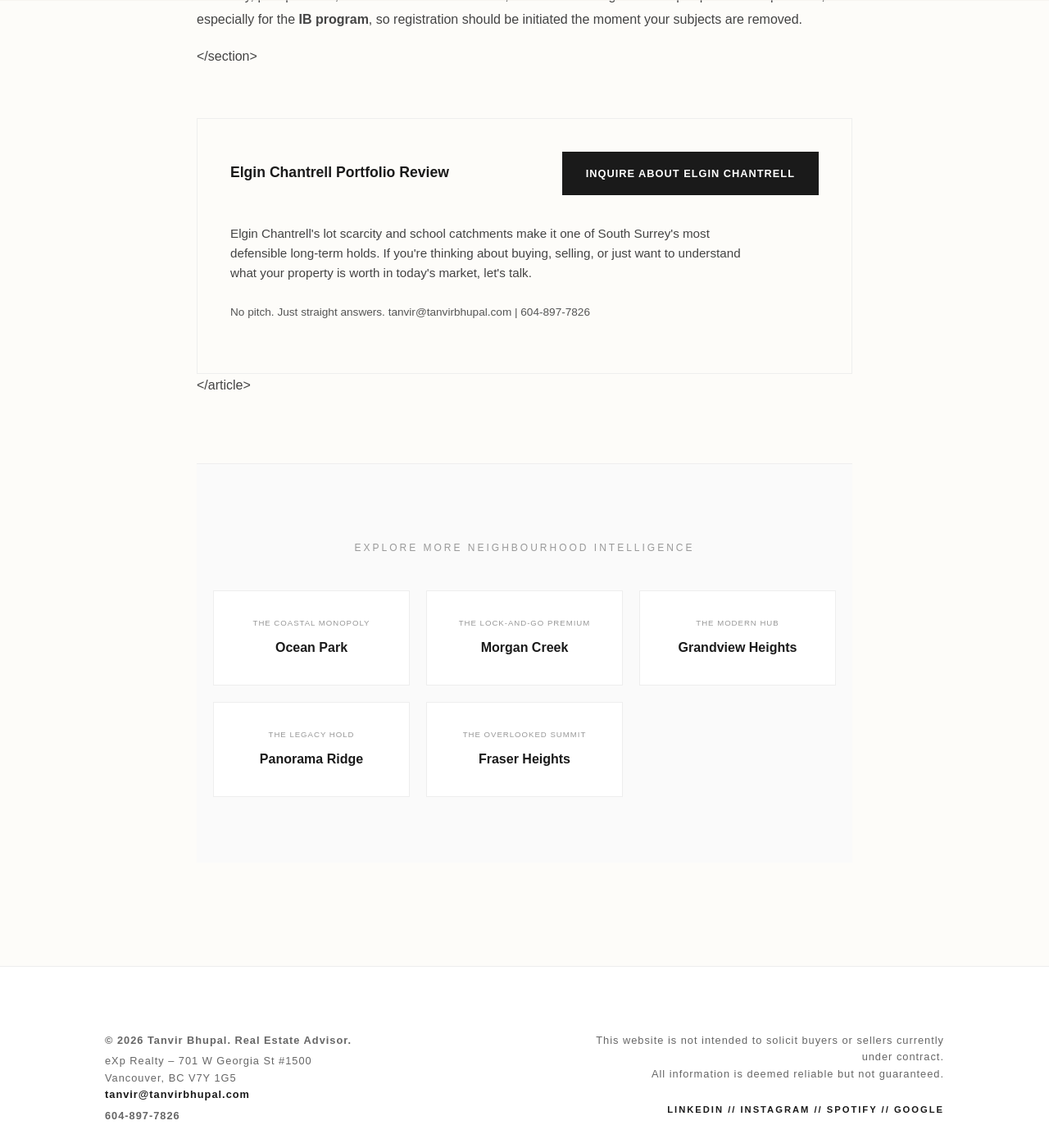
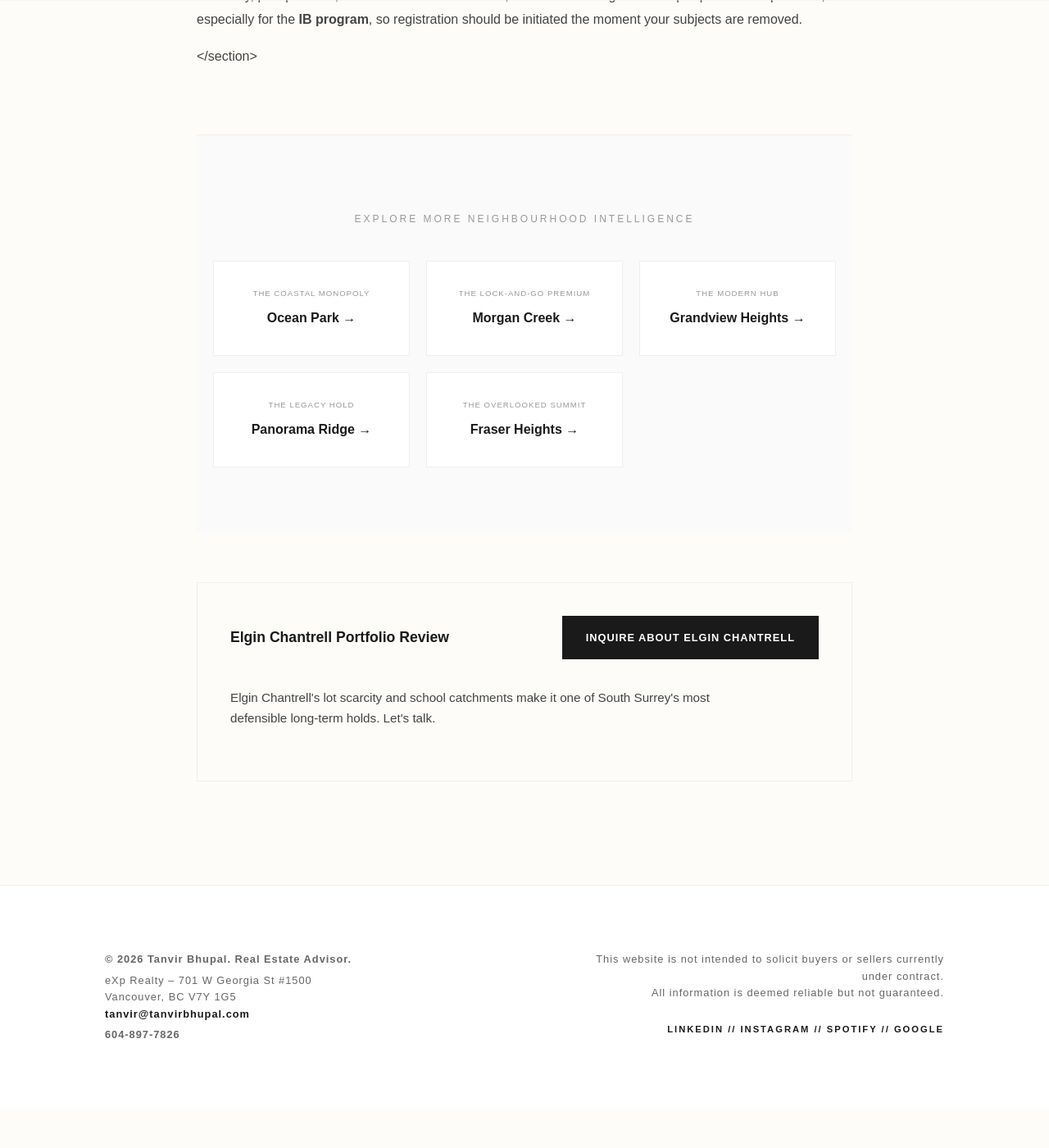
Before and after one commit to gvancouverhomes/tanvirbhupal-site, a Jekyll site: the page built from neighbourhoods/elgin-chantrell.md, in a window 1280 px wide and 1400 px high, scrolled down 1951 px. Shown: the whole window at 82% size. Built offline with Jekyll 4.4.1, drawn with Linux system fonts in a browser that asks for light colours; after the commit the page ends 3303 px from its top, so only the background shows below that.

Commit message:
fix nav horizontal

```diff
--- a/neighbourhoods/elgin-chantrell.md
+++ b/neighbourhoods/elgin-chantrell.md
@@ -107,45 +107,40 @@ faq_schema: |
     <p>The Surrey School District requires a signed purchase agreement or long-term lease for an address within the boundary, plus photo ID, the student's birth certificate, and evidence of guardianship. Space is at a premium, especially for the <strong>IB program</strong>, so registration should be initiated the moment your subjects are removed.</p>
 
   </section>
-
-  <section class="audit-card" aria-labelledby="audit-heading">
-    <h2 id="audit-heading" class="audit-title">Elgin Chantrell Portfolio Review</h2>
-    <div class="audit-action">
-      <a href="/contact" class="audit-btn">INQUIRE ABOUT ELGIN CHANTRELL</a>
-    </div>
-    <div class="audit-body">
-      <p class="audit-text">
-        Elgin Chantrell's lot scarcity and school catchments make it one of South Surrey's most defensible long-term holds. If you're thinking about buying, selling, or just want to understand what your property is worth in today's market, let's talk.
-      </p>
-      <p class="audit-text" style="font-size: 0.85rem; color: var(--mid);">
-        No pitch. Just straight answers. tanvir@tanvirbhupal.com | 604-897-7826
-      </p>
-    </div>
-  </section>
-</article>
-
 <section class="nav-section">
   <p class="nav-section-title">Explore More Neighbourhood Intelligence</p>
   <div class="nav-grid">
     <a href="/neighbourhoods/ocean-park/" class="nav-card">
       <span class="nav-tag">The Coastal Monopoly</span>
-      <span class="nav-name">Ocean Park</span>
+      <span class="nav-name">Ocean Park &rarr;</span>
     </a>
     <a href="/neighbourhoods/morgan-creek/" class="nav-card">
       <span class="nav-tag">The Lock-and-Go Premium</span>
-      <span class="nav-name">Morgan Creek</span>
+      <span class="nav-name">Morgan Creek &rarr;</span>
     </a>
     <a href="/neighbourhoods/grandview-heights/" class="nav-card">
       <span class="nav-tag">The Modern Hub</span>
-      <span class="nav-name">Grandview Heights</span>
+      <span class="nav-name">Grandview Heights &rarr;</span>
     </a>
     <a href="/neighbourhoods/panorama-ridge/" class="nav-card">
       <span class="nav-tag">The Legacy Hold</span>
-      <span class="nav-name">Panorama Ridge</span>
+      <span class="nav-name">Panorama Ridge &rarr;</span>
     </a>
     <a href="/neighbourhoods/fraser-heights/" class="nav-card">
       <span class="nav-tag">The Overlooked Summit</span>
-      <span class="nav-name">Fraser Heights</span>
+      <span class="nav-name">Fraser Heights &rarr;</span>
     </a>
   </div>
 </section>
+
+<section class="audit-card" aria-labelledby="audit-heading">
+  <h2 id="audit-heading" class="audit-title">Elgin Chantrell Portfolio Review</h2>
+  <div class="audit-action">
+    <a href="/contact" class="audit-btn">INQUIRE ABOUT ELGIN CHANTRELL</a>
+  </div>
+  <div class="audit-body">
+    <p class="audit-text">
+      Elgin Chantrell's lot scarcity and school catchments make it one of South Surrey's most defensible long-term holds. Let's talk.
+    </p>
+  </div>
+</section>
```
